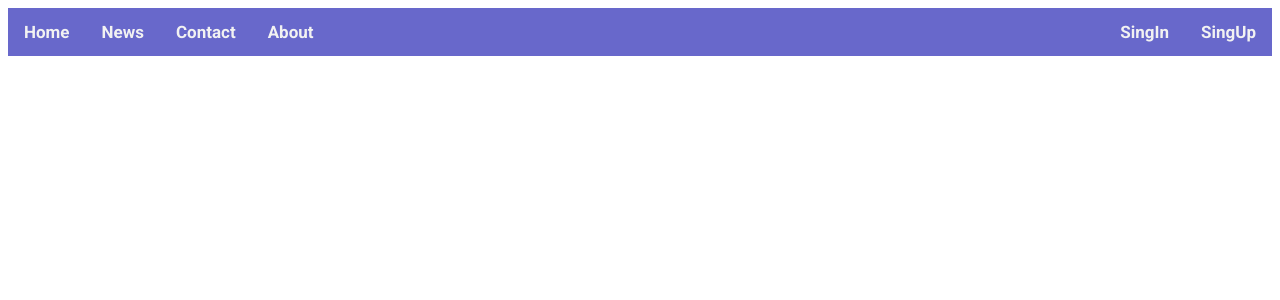
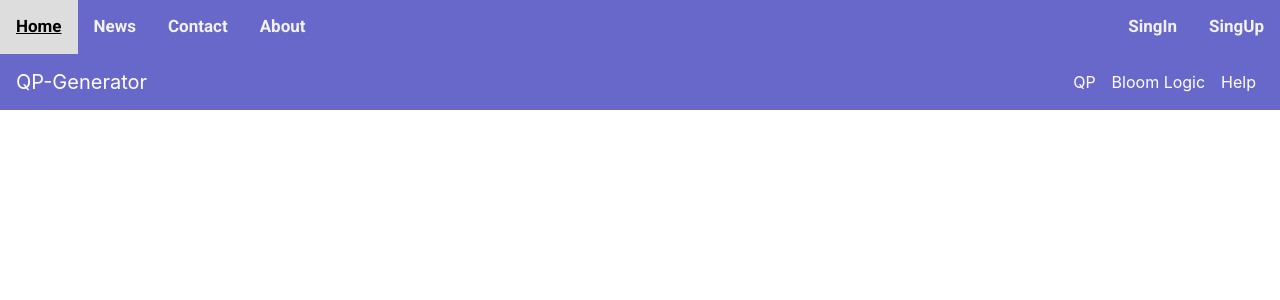
Before and after one commit to Team-Tomato/QP-Generator, a React (Create React App) app in the folder qp-generator-frontend/: page /landingPage in a window 1280 px wide. Shown: the top 300 px of the page. Built offline with nearby package versions, Linux system fonts and the light colour scheme.

Commit message:
Initial Commit

```diff
--- a/qp-generator-frontend/package.json
+++ b/qp-generator-frontend/package.json
@@ -6,9 +6,13 @@
     "@testing-library/jest-dom": "^5.11.6",
     "@testing-library/react": "^11.2.2",
     "@testing-library/user-event": "^12.3.0",
+    "bootstrap": "^4.5.3",
     "react": "^17.0.1",
     "react-dom": "^17.0.1",
+    "react-router": "^5.2.0",
+    "react-router-dom": "^5.2.0",
     "react-scripts": "4.0.1",
+    "reactstrap": "^8.7.1",
     "web-vitals": "^0.2.4"
   },
   "scripts": {
--- a/qp-generator-frontend/src/App.js
+++ b/qp-generator-frontend/src/App.js
@@ -1,10 +1,18 @@
 // import logo from './logo.svg';
-import Navbar from './Components/Navbar'
+
+import { BrowserRouter } from "react-router-dom";
+
+import Navbar from "./Components/Navbar";
+import Main from "./Components/Menubar/Main";
 // import './App.css';
+
 function App() {
   return (
     <div>
-      <Navbar />
+      <BrowserRouter>
+        <Navbar />
+        <Main />
+      </BrowserRouter>
     </div>
   );
 }
--- /dev/null
+++ b/qp-generator-frontend/src/Components/Menubar/BloomLogic.jsx
@@ -0,0 +1,4 @@
+import React from "react";
+
+const BloomLogic = () => <></>;
+export default BloomLogic;
--- /dev/null
+++ b/qp-generator-frontend/src/Components/Menubar/Help.jsx
@@ -0,0 +1,4 @@
+import React from "react";
+
+const Help = () => <></>;
+export default Help;
--- /dev/null
+++ b/qp-generator-frontend/src/Components/Menubar/Main.jsx
@@ -0,0 +1,21 @@
+import React from "react";
+import { Switch, Route, Redirect } from "react-router-dom";
+
+import Navbar from "../../containers/Menubar/CustomNavbar";
+import QuestionPaper from "./QP";
+import BloomLogic from "./BloomLogic";
+import Help from "./Help";
+
+const Main = () => (
+  <>
+    <Navbar />
+    <Switch>
+      <Route path="/questionPaper" component={QuestionPaper} />
+      <Route path="/bloomLogic" component={BloomLogic} />
+      <Route path="/help" component={Help} />
+      <Redirect to="/landingPage" />
+    </Switch>
+  </>
+);
+
+export default Main;
--- /dev/null
+++ b/qp-generator-frontend/src/Components/Menubar/QP.jsx
@@ -0,0 +1,6 @@
+import React from "react";
+
+const QP = () => (
+  <div className="text-center mt-4">Welcome To Question Paper Section</div>
+);
+export default QP;
--- /dev/null
+++ b/qp-generator-frontend/src/containers/Menubar/CustomNavbar.jsx
@@ -0,0 +1,54 @@
+import React, { useState } from "react";
+import { Link } from "react-router-dom";
+import {
+  Collapse,
+  Navbar,
+  NavbarToggler,
+  NavbarBrand,
+  Nav,
+  NavItem,
+} from "reactstrap";
+
+const CustomNavbar = (props) => {
+  const [collapsed, setCollapsed] = useState(false);
+  const toggleNavbar = () => setCollapsed(!collapsed);
+
+  return (
+    <>
+      <Navbar expand="md" style={{ backgroundColor: "#6868CB" }} light>
+        <NavbarBrand>
+          <Link to="/landingPage" className="text-white text-decoration-none">
+            QP-Generator
+          </Link>
+        </NavbarBrand>
+        <NavbarToggler onClick={toggleNavbar} className="ml-auto" />
+        <Collapse isOpen={collapsed} navbar>
+          <Nav className="ml-auto text-white" navbar>
+            <NavItem className="m-2">
+              <Link
+                to="/questionPaper"
+                className="text-white text-decoration-none"
+              >
+                QP
+              </Link>
+            </NavItem>
+            <NavItem className="m-2">
+              <Link
+                to="/bloomLogic"
+                className="text-white text-decoration-none"
+              >
+                Bloom Logic
+              </Link>
+            </NavItem>
+            <NavItem className="m-2">
+              <Link to="/help" className="text-white text-decoration-none">
+                Help
+              </Link>
+            </NavItem>
+          </Nav>
+        </Collapse>
+      </Navbar>
+    </>
+  );
+};
+export default CustomNavbar;
```
Also changed, not shown: qp-generator-frontend/src/index.js (+6 -4 lines), 2 other files (tests, documents, lock files or other folders).
